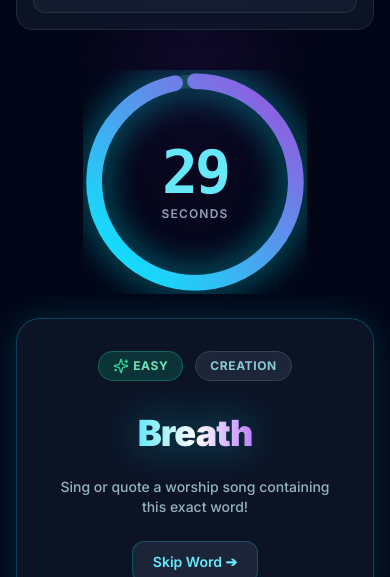
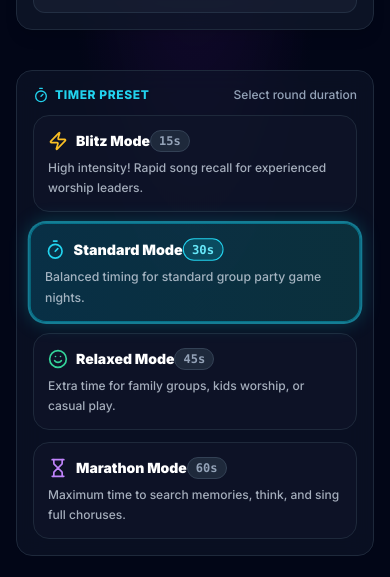
Before and after one commit to joaldias/grab-the-mic-app, a Next.js app: page /game in a window 390 px wide. Shown: the part 267-844 px from the top of the page. Built offline with nearby package versions, Linux system fonts and the light colour scheme; no server answers.

Commit message:
Add interactive selectable timer presets with descriptions across Web and Mobile

```diff
--- a/src/app/game/page.tsx
+++ b/src/app/game/page.tsx
@@ -13,10 +13,11 @@ import { SongHintAccordion } from "@/components/SongHintAccordion";
 import { Scoreboard, PlayerScore } from "@/components/Scoreboard";
 import { CountdownOverlay } from "@/components/CountdownOverlay";
 import { PartyNavbar } from "@/components/PartyNavbar";
+import { TimerSelector } from "@/components/TimerSelector";
 
 function GameContent() {
+  const router = useRouter();
   const searchParams = useSearchParams();
-  const router = useRouter();
   const mode = searchParams.get("mode") || "pass";
 
   // Game Settings & State
@@ -26,6 +27,11 @@ function GameContent() {
   const [gameState, setGameState] = useState<"ready" | "playing" | "buzz" | "timeout" | "ended">("ready");
 
   const [timeRemaining, setTimeRemaining] = useState<number>(30);
+
+  const handleTimerChange = (newDuration: number) => {
+    setTimerDuration(newDuration);
+    setTimeRemaining(newDuration);
+  };
   const [usedWordIds, setUsedWordIds] = useState<Set<string>>(new Set());
   const [currentWord, setCurrentWord] = useState<WordEntry | null>(null);
 
@@ -152,6 +158,14 @@ function GameContent() {
           />
         )}
 
+        {/* Timer Selector Options */}
+        <div className="w-full max-w-md bg-slate-900/60 p-4 rounded-2xl border border-slate-800 backdrop-blur-md">
+          <TimerSelector
+            selectedDuration={timerDuration}
+            onSelectDuration={handleTimerChange}
+          />
+        </div>
+
         {/* Circular Countdown Timer */}
         <div className="my-2">
           <CircularTimer
--- a/src/app/lobby/host/page.tsx
+++ b/src/app/lobby/host/page.tsx
@@ -13,6 +13,8 @@ import { WordCard } from "@/components/WordCard";
 import { SongHintAccordion } from "@/components/SongHintAccordion";
 import { Scoreboard } from "@/components/Scoreboard";
 import { PartyNavbar } from "@/components/PartyNavbar";
+
+import { TimerSelector } from "@/components/TimerSelector";
 
 function HostContent() {
   const router = useRouter();
@@ -40,7 +42,7 @@ function HostContent() {
   // Initialize Host Room (preserve roomCode across reconnects)
   useEffect(() => {
     if (connected) {
-      createRoom({ roomCode: roomCodeRef.current || undefined, timerDuration: 30, categoryFilter: "All" }).then((res) => {
+      createRoom({ roomCode: roomCodeRef.current || undefined, timerDuration, categoryFilter: "All" }).then((res) => {
         if (res.success && res.roomCode) {
           roomCodeRef.current = res.roomCode;
           setRoomCode(res.roomCode);
@@ -48,6 +50,13 @@ function HostContent() {
       });
     }
   }, [connected]);
+
+  const handleTimerChange = (newDuration: number) => {
+    setTimerDuration(newDuration);
+    if (roomCode) {
+      updateSettings(roomCode, { timerDuration: newDuration });
+    }
+  };
 
   // Load new word when game starts or turns change
   useEffect(() => {
@@ -129,7 +138,7 @@ function HostContent() {
               </div>
 
               {/* Connected Players Grid */}
-              <div className="grid grid-cols-2 gap-2 mb-8 max-h-36 overflow-y-auto">
+              <div className="grid grid-cols-2 gap-2 mb-6 max-h-36 overflow-y-auto">
                 {room?.players.map((player) => (
                   <div
                     key={player.id}
@@ -139,6 +148,14 @@ function HostContent() {
                     <span className="truncate">{player.name}</span>
                   </div>
                 ))}
+              </div>
+
+              {/* Selectable Timer Presets with Descriptions */}
+              <div className="mb-8">
+                <TimerSelector
+                  selectedDuration={timerDuration}
+                  onSelectDuration={handleTimerChange}
+                />
               </div>
 
               <button
--- /dev/null
+++ b/src/components/TimerSelector.tsx
@@ -0,0 +1,119 @@
+"use client";
+
+import React from "react";
+import { Zap, Timer, Smile, Hourglass } from "lucide-react";
+
+export interface TimerOption {
+  duration: number;
+  name: string;
+  badge: string;
+  description: string;
+  icon: React.ReactNode;
+  accentColor: string;
+  borderColor: string;
+}
+
+export const TIMER_PRESETS: TimerOption[] = [
+  {
+    duration: 15,
+    name: "Blitz Mode",
+    badge: "15s",
+    description: "High intensity! Rapid song recall for experienced worship leaders.",
+    icon: <Zap className="w-5 h-5 text-amber-400" />,
+    accentColor: "from-amber-500/20 to-orange-500/20",
+    borderColor: "border-amber-500/50",
+  },
+  {
+    duration: 30,
+    name: "Standard Mode",
+    badge: "30s",
+    description: "Balanced timing for standard group party game nights.",
+    icon: <Timer className="w-5 h-5 text-cyan-400" />,
+    accentColor: "from-cyan-500/20 to-teal-500/20",
+    borderColor: "border-cyan-500/50",
+  },
+  {
+    duration: 45,
+    name: "Relaxed Mode",
+    badge: "45s",
+    description: "Extra time for family groups, kids worship, or casual play.",
+    icon: <Smile className="w-5 h-5 text-emerald-400" />,
+    accentColor: "from-emerald-500/20 to-green-500/20",
+    borderColor: "border-emerald-500/50",
+  },
+  {
+    duration: 60,
+    name: "Marathon Mode",
+    badge: "60s",
+    description: "Maximum time to search memories, think, and sing full choruses.",
+    icon: <Hourglass className="w-5 h-5 text-purple-400" />,
+    accentColor: "from-purple-500/20 to-pink-500/20",
+    borderColor: "border-purple-500/50",
+  },
+];
+
+interface TimerSelectorProps {
+  selectedDuration: number;
+  onSelectDuration: (duration: number) => void;
+  disabled?: boolean;
+}
+
+export const TimerSelector: React.FC<TimerSelectorProps> = ({
+  selectedDuration,
+  onSelectDuration,
+  disabled = false,
+}) => {
+  return (
+    <div className="w-full space-y-3">
+      <div className="flex items-center justify-between">
+        <label className="text-xs uppercase font-extrabold text-cyan-400 tracking-wider flex items-center gap-1.5">
+          <Timer className="w-4 h-4" />
+          <span>Timer Preset</span>
+        </label>
+        <span className="text-xs text-slate-400 font-medium">
+          Select round duration
+        </span>
+      </div>
+
+      <div className="grid grid-cols-1 sm:grid-cols-2 gap-3">
+        {TIMER_PRESETS.map((preset) => {
+          const isSelected = selectedDuration === preset.duration;
+          return (
+            <button
+              key={preset.duration}
+              type="button"
+              disabled={disabled}
+              onClick={() => onSelectDuration(preset.duration)}
+              className={`p-3.5 rounded-2xl border text-left transition-all duration-200 flex flex-col justify-between ${
+                isSelected
+                  ? `bg-gradient-to-r ${preset.accentColor} ${preset.borderColor} shadow-[0_0_20px_rgba(0,240,255,0.25)] ring-2 ring-cyan-400/50 scale-[1.02]`
+                  : "bg-slate-900/60 border-slate-800 hover:border-slate-700 hover:bg-slate-800/50"
+              } ${disabled ? "opacity-50 cursor-not-allowed" : "cursor-pointer"}`}
+            >
+              <div className="flex items-center justify-between mb-1.5">
+                <div className="flex items-center gap-2">
+                  {preset.icon}
+                  <span className="font-black text-sm text-white">
+                    {preset.name}
+                  </span>
+                </div>
+                <span
+                  className={`text-xs font-mono font-black px-2 py-0.5 rounded-full border ${
+                    isSelected
+                      ? "bg-cyan-500/20 border-cyan-400 text-cyan-300"
+                      : "bg-slate-800 border-slate-700 text-slate-400"
+                  }`}
+                >
+                  {preset.badge}
+                </span>
+              </div>
+              <p className="text-xs text-slate-300/80 leading-relaxed font-medium">
+                {preset.description}
+              </p>
+            </button>
+          );
+        })}
+      </div>
+    </div>
+  );
+};
```
